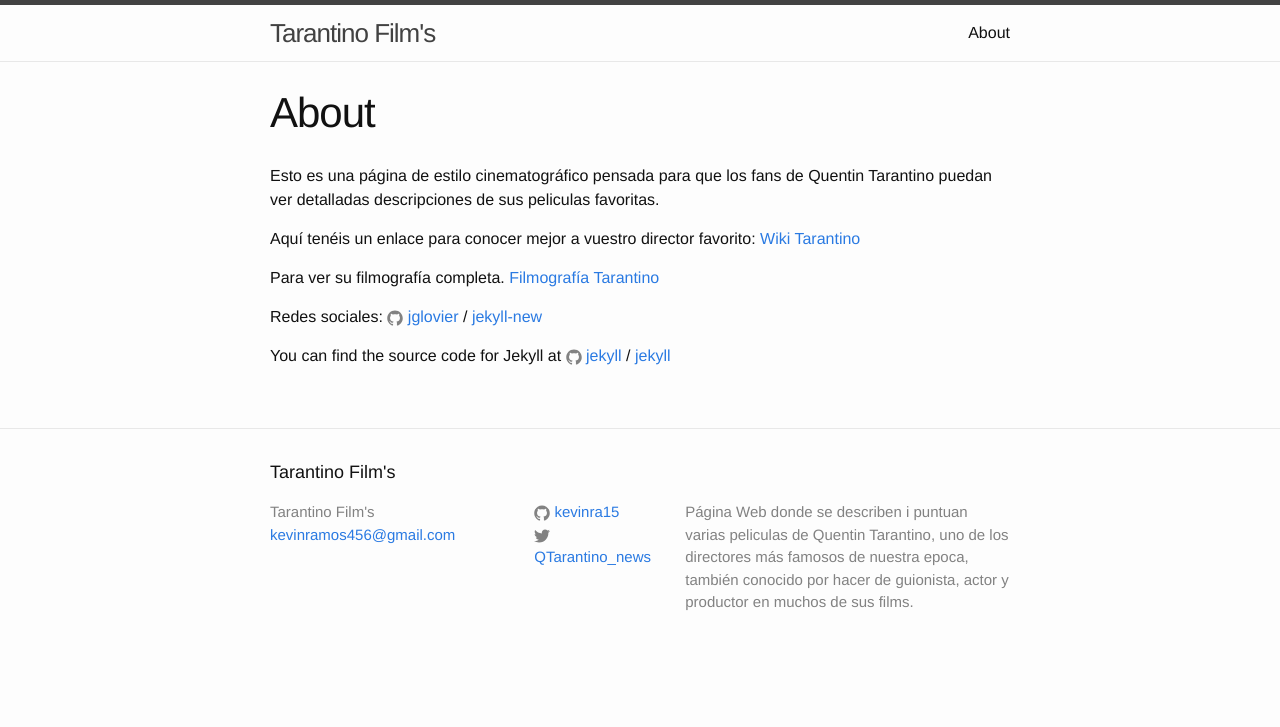
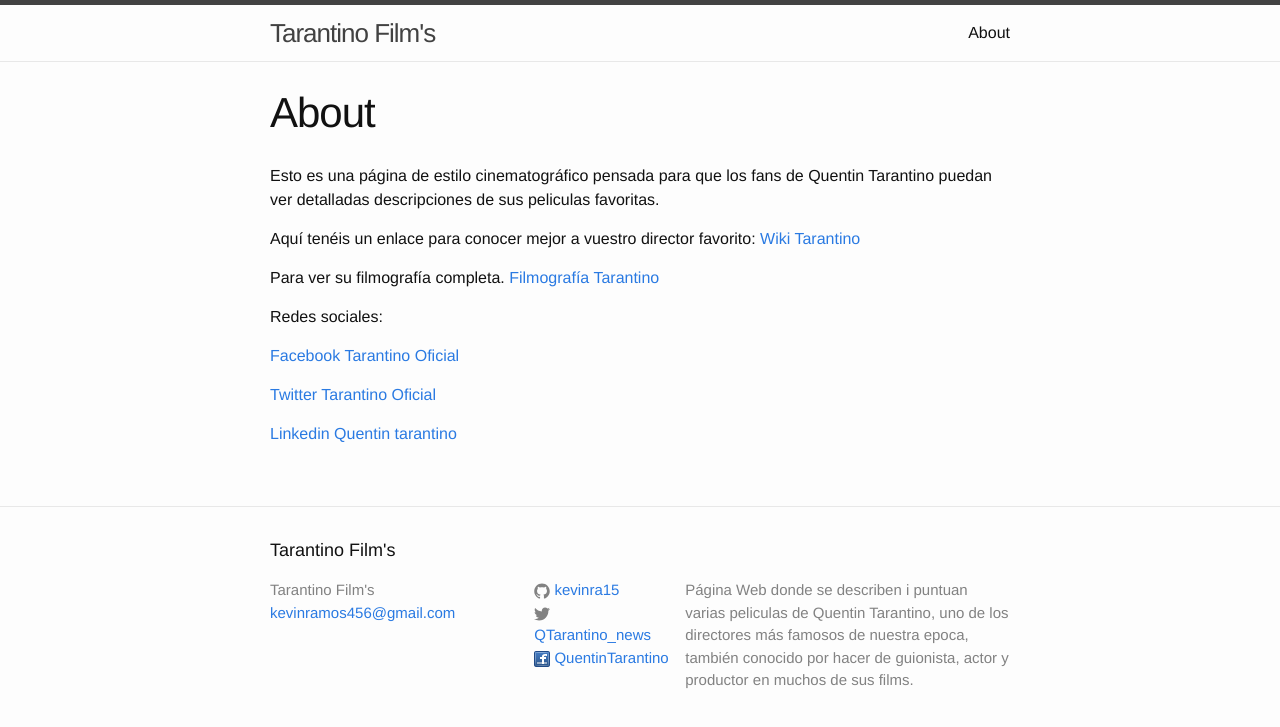
Before and after one commit to kevinra15/kevinra15.github.io, a Jekyll site: the page built from about.md, in a window 1280 px wide. Shown: the top 727 px of the page. Built offline with Jekyll 4.4.1, drawn with Linux system fonts in a browser that asks for light colours.

Commit message:
Facebook icon about

```diff
--- a/_config.yml
+++ b/_config.yml
@@ -15,6 +15,7 @@ description: > # this means to ignore newlines until "baseurl:"
   productor en muchos de sus films.
 baseurl: "" # the subpath of your site, e.g. /blog
 url: "http://kevinra15.github.io/" # the base hostname & protocol for your site
+facebook_username: QuentinTarantinoDirector
 twitter_username: QTarantino_news
 github_username:  kevinra15
 
--- a/_includes/footer.html
+++ b/_includes/footer.html
@@ -25,6 +25,11 @@
             {% include icon-twitter.html username=site.twitter_username %}
           </li>
           {% endif %}
+          {% if site.facebook_username %}
+          <li>
+            {% include icon-facebook.html username='QuentinTarantino' %}
+          </li>
+          {% endif %}
         </ul>
       </div>
 
--- a/_includes/head.html
+++ b/_includes/head.html
@@ -9,4 +9,6 @@
   <link rel="stylesheet" href="{{ "/css/main.css" | prepend: site.baseurl }}">
   <link rel="canonical" href="{{ page.url | replace:'index.html','' | prepend: site.baseurl | prepend: site.url }}">
   <link rel="alternate" type="application/rss+xml" title="{{ site.title }}" href="{{ "/feed.xml" | prepend: site.baseurl | prepend: site.url }}">
+  <script src="https://ajax.googleapis.com/ajax/libs/jquery/1.12.0/jquery.min.js"></script>
+  <script src="http://maxcdn.bootstrapcdn.com/bootstrap/3.3.6/js/bootstrap.min.js"></script>
 </head>
--- /dev/null
+++ b/_includes/icon-facebook.html
@@ -0,0 +1,4 @@
+<a href="https://facebook.com/{{ site.facebook_username}}">
+	<span class="icon icon--github">{% include icon-facebook.svg %}</span>
+	<span class="username">{{ include.username }}</span>
+</a>
--- a/about.md
+++ b/about.md
@@ -15,9 +15,9 @@ Para ver su filmografía completa.
 [Filmografía Tarantino](http://www.sensacine.com/actores/actor-15570/filmografia/)
 
 Redes sociales:
-{% include icon-github.html username="jglovier" %} /
-[jekyll-new](https://github.com/jglovier/jekyll-new)
 
-You can find the source code for Jekyll at
-{% include icon-github.html username="jekyll" %} /
-[jekyll](https://github.com/jekyll/jekyll)
+[Facebook Tarantino Oficial](https://es-es.facebook.com/QuentinTarantinoDirector/)
+
+[Twitter Tarantino Oficial](https://twitter.com/QTarantino_news)
+
+[Linkedin Quentin tarantino](https://www.linkedin.com/in/quentin-tarantino-2818376b)
```
Also changed, not shown: _includes/icon-facebook.svg (added).
